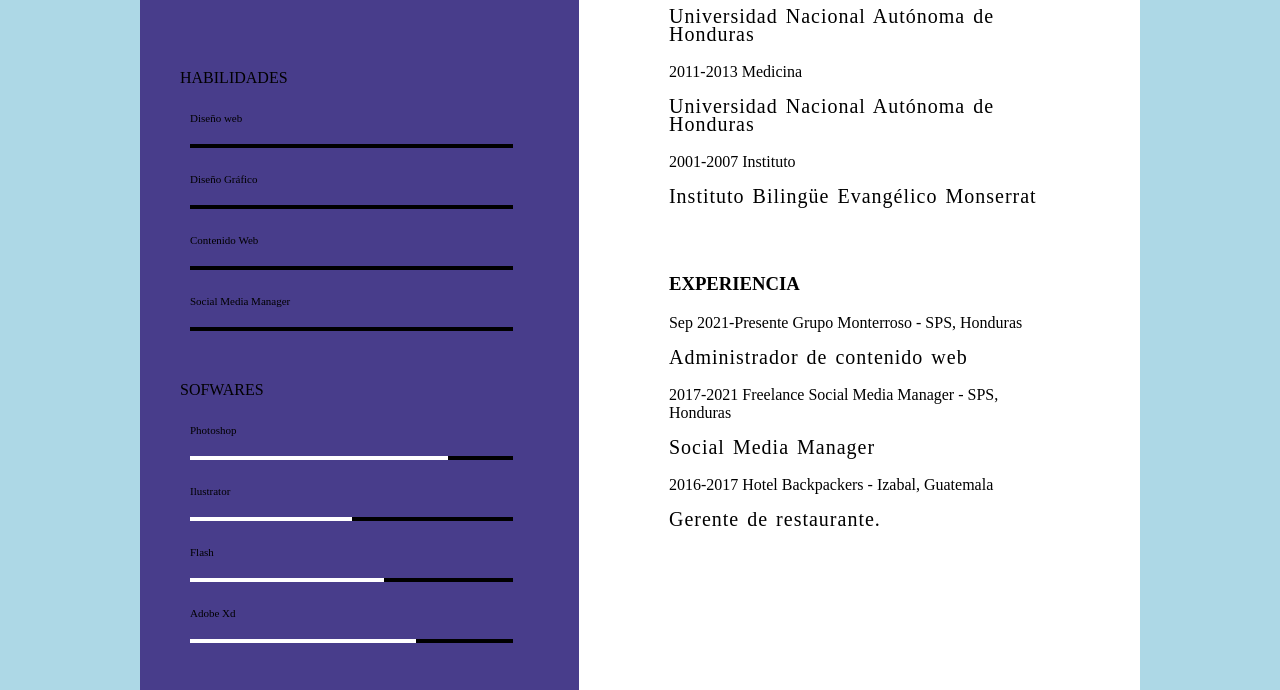
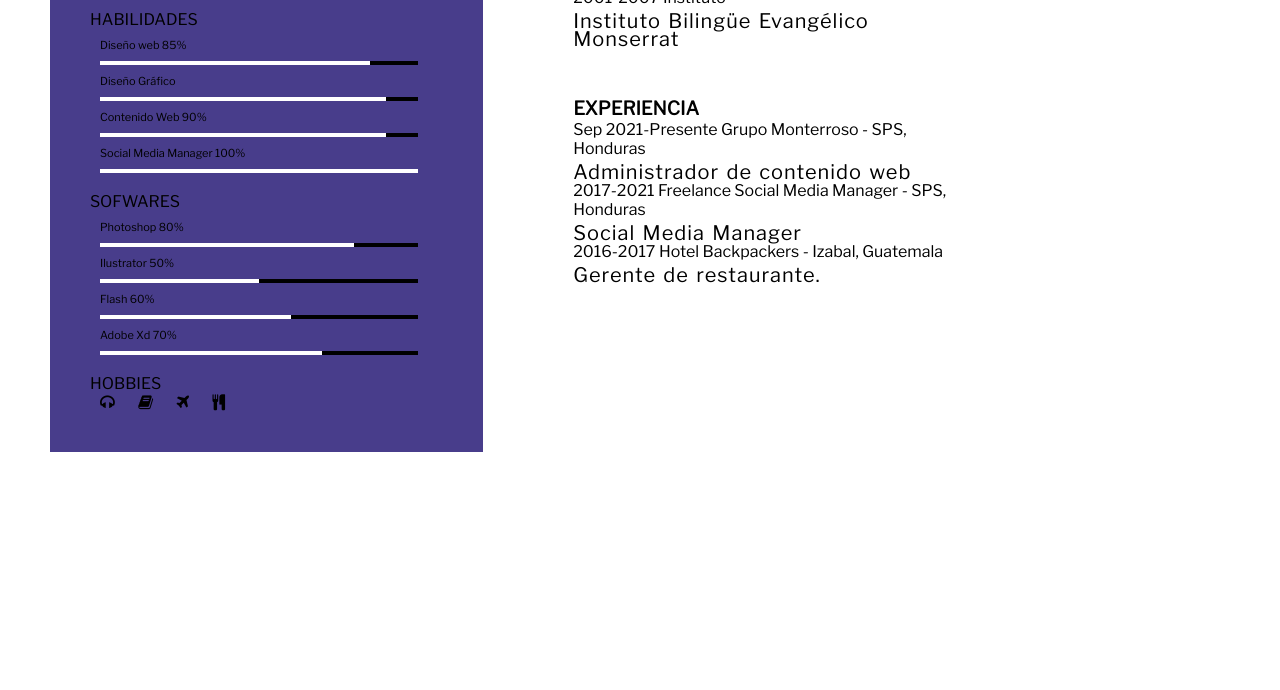
Before and after one commit to robert-mar/HOJA-DE-VIDA-CSS, a plain HTML site: page index.html in a window 1280 px wide. Shown: the part 769-1459 px from the top of the page. After the commit the page ends 1271 px from the top, so only its background shows below. Drawn offline with nearby package versions, Linux system fonts and the light colour scheme.

Commit message:
add: styles

```diff
--- a/css/index.css
+++ b/css/index.css
@@ -1,13 +1,13 @@
-@import url(<link rel="preconnect" href="https://fonts.googleapis.com">
+@import url(<linkrel="preconnect" href="https://fonts.googleapis.com">
 <link rel="preconnect" href="https://fonts.gstatic.com" crossorigin>
 <link href="https://fonts.googleapis.com/css2?family=Libre+Franklin&display=swap" rel="stylesheet">);
-{
+*{
     margin: 0;
     padding: 0;
     box-sizing: border-box;
     font-family: 'Libre Franklin', sans-serif;
 }
-body {
+.body {
 
     background-color: lightblue;
     display: flex;
@@ -101,6 +101,22 @@ body {
     padding: 9px 10px;
     font-size: 11px;
 }
+.web {
+    width: 85%;
+    background-color: white;
+}
+.graf {
+    width: 90%;
+    background-color: white;
+}
+.conte {
+    width: 90%;
+    background-color: white;
+}
+.smm {
+    width: 100%;
+    background-color: white;
+}
 .photoshop {
     width: 80%;
     background-color: white;
--- a/index.html
+++ b/index.html
@@ -49,7 +49,7 @@
                     <p>HABILIDADES</p>
                 </div>
 
-                <p class="p1">Diseño web
+                <p class="p1">Diseño web 85%
                     <div class="skill-container">
                         <div class="skill web"></div>
                     </div>
@@ -61,13 +61,13 @@
                     </div>
                 </p>
 
-                <p class="p1">Contenido Web
+                <p class="p1">Contenido Web 90%
                     <div class="skill-container">
                         <div class="skill conte"></div>
                     </div>
                 </p>
 
-                <p class="p1">Social Media Manager
+                <p class="p1">Social Media Manager 100%
                     <div class="skill-container">
                         <div class="skill smm"></div>
                     </div>
@@ -79,25 +79,25 @@
                     <p>SOFWARES</p>
                 </div>
 
-                <p class="p1">Photoshop
+                <p class="p1">Photoshop 80%
                     <div class="skill-container">
                         <div class="skill photoshop"></div>
                     </div>
                 </p>
 
-                <p class="p1">Ilustrator
+                <p class="p1">Ilustrator 50%
                     <div class="skill-container">
                         <div class="skill ilustrator"></div>
                     </div>
                 </p>
 
-                <p class="p1">Flash
+                <p class="p1">Flash 60%
                     <div class="skill-container">
                         <div class="skill flash"></div>
                     </div>
                 </p>
 
-                <p class="p1">Adobe Xd
+                <p class="p1">Adobe Xd 70%
                     <div class="skill-container">
                         <div class="skill xd"></div>
                     </div>
```
